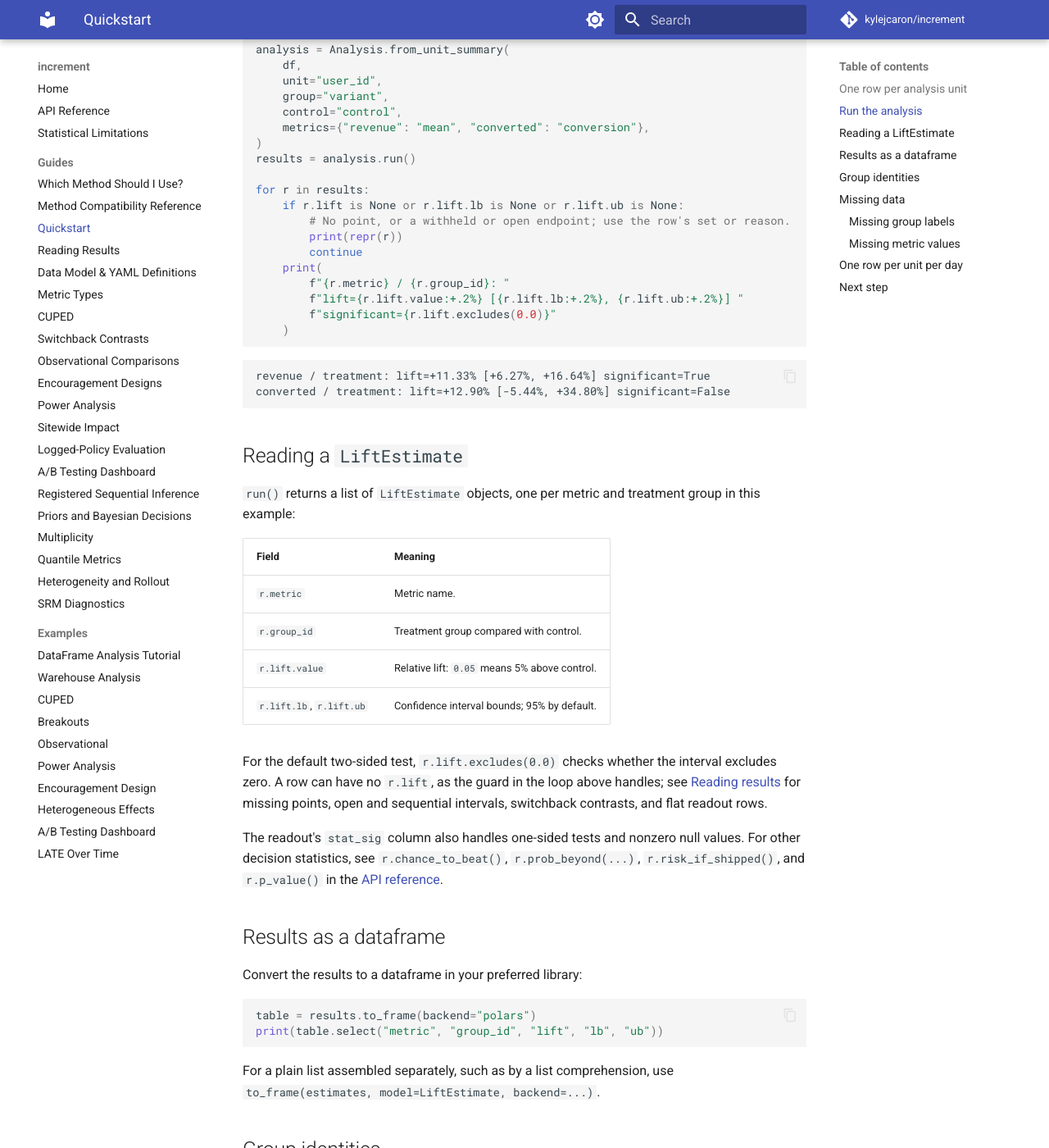
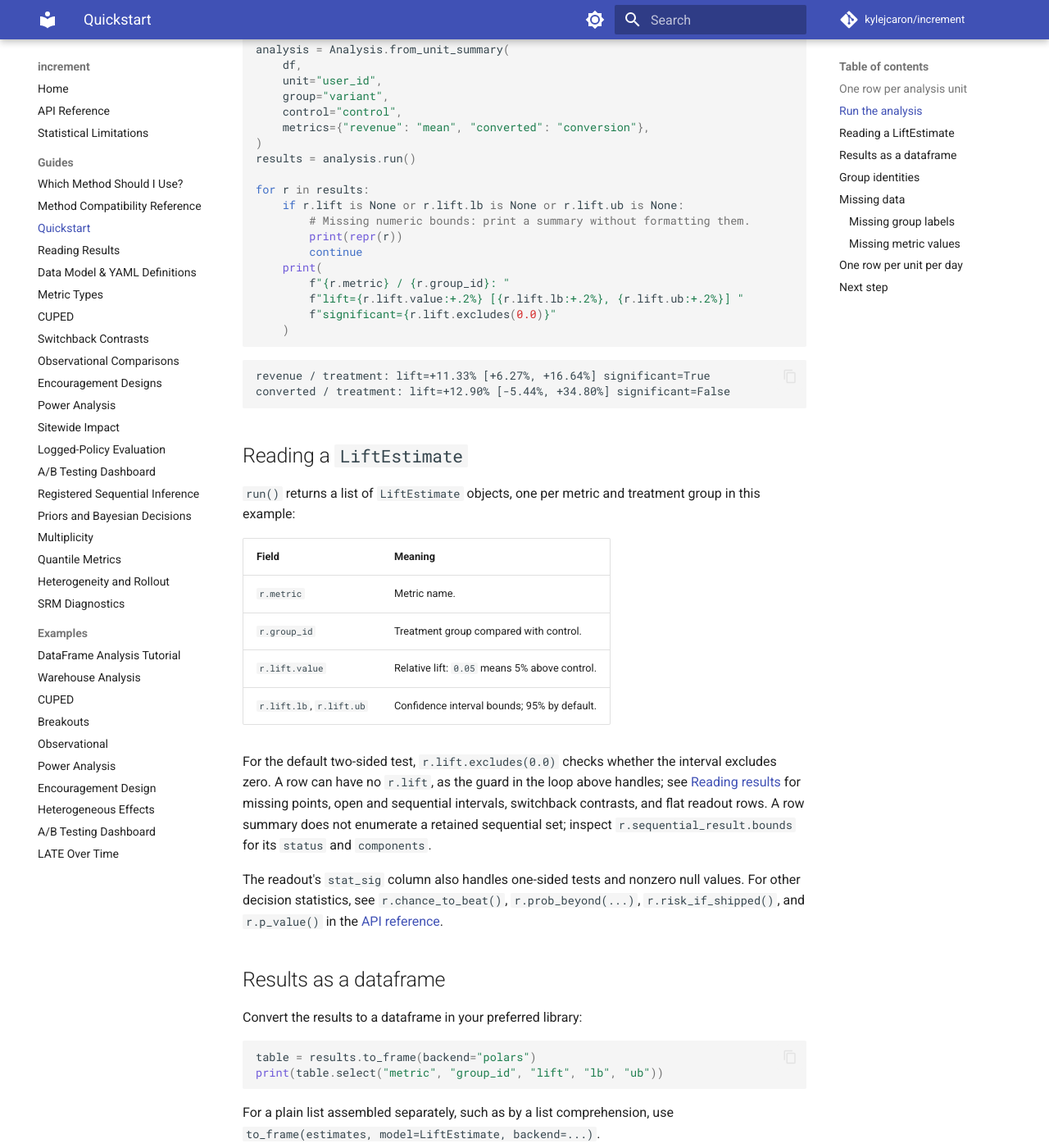
Before and after one commit to kylejcaron/increment, an MkDocs documentation site: the page built from docs/guides/quickstart.md, in a window 1280 px wide and 1400 px high, scrolled down 1253 px. Shown: the whole window at 82% size. Built offline with MkDocs 1.6.1 and Material for MkDocs 9.7.7, drawn with Linux system fonts in a browser that asks for light colours; comment, search, counter and statistics services are not loaded.

Commit message:
Clarify that row summaries omit sequential set components

```diff
--- a/docs/guides/quickstart.md
+++ b/docs/guides/quickstart.md
@@ -69,7 +69,7 @@ results = analysis.run()
 
 for r in results:
     if r.lift is None or r.lift.lb is None or r.lift.ub is None:
-        # No point, or a withheld or open endpoint; use the row's set or reason.
+        # Missing numeric bounds: print a summary without formatting them.
         print(repr(r))
         continue
     print(
@@ -100,6 +100,8 @@ For the default two-sided test, `r.lift.excludes(0.0)` checks whether the
 interval excludes zero. A row can have no `r.lift`, as the guard in the loop
 above handles; see [Reading results](reading-results.md) for missing points,
 open and sequential intervals, switchback contrasts, and flat readout rows.
+A row summary does not enumerate a retained sequential set; inspect
+`r.sequential_result.bounds` for its `status` and `components`.
 
 The readout's `stat_sig` column also handles one-sided tests and nonzero
 null values. For other decision statistics, see `r.chance_to_beat()`,
```
